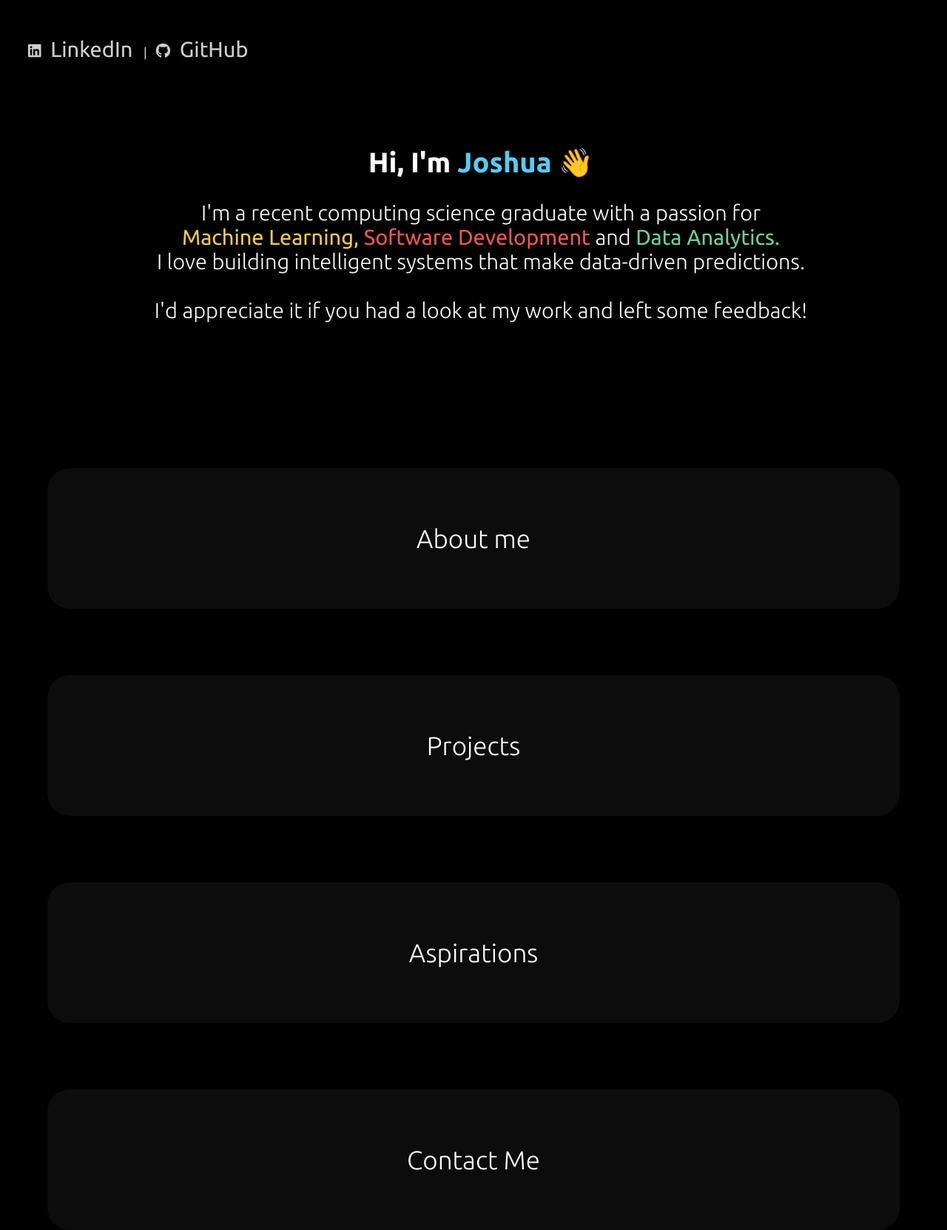
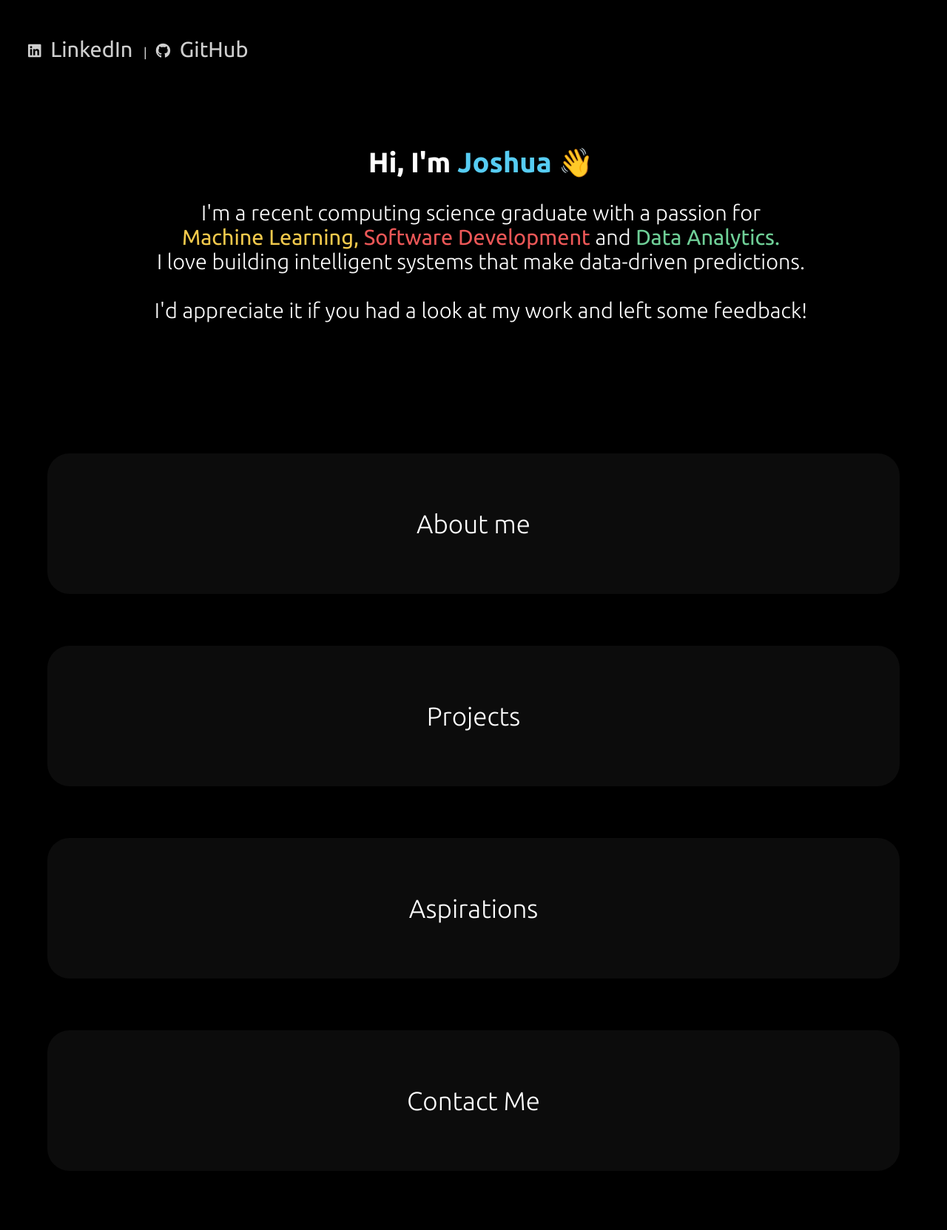
Before and after one commit to joshcoyle02/Portfolio_Git, a Flask app: page / in a window 1280 px wide. Shown: the whole page at 74% size. After the commit the page ends 1502 px from the top, so only its background shows below. Run offline with Flask 3, Linux system fonts and the light colour scheme; some libraries are stand-ins or nearby versions.

Commit message:
phone optimisation pt 3

```diff
--- a/static/css/index-mobile.css
+++ b/static/css/index-mobile.css
@@ -2,7 +2,8 @@
 @media (max-width: 1290px) {
 
     body {
-        min-height: 100vh;
+        max-height: 100vh;
+        overflow: hidden; /* This stops scrolling */
     }
 
 
@@ -80,7 +81,7 @@
         text-align: center;
         font-size:35px;
         border-radius: 30px;
-            margin-top:70px;
+            margin-top:50px;
     }
 
     #but1:hover, #but2:hover, #but3:hover, #but4:hover{
```
